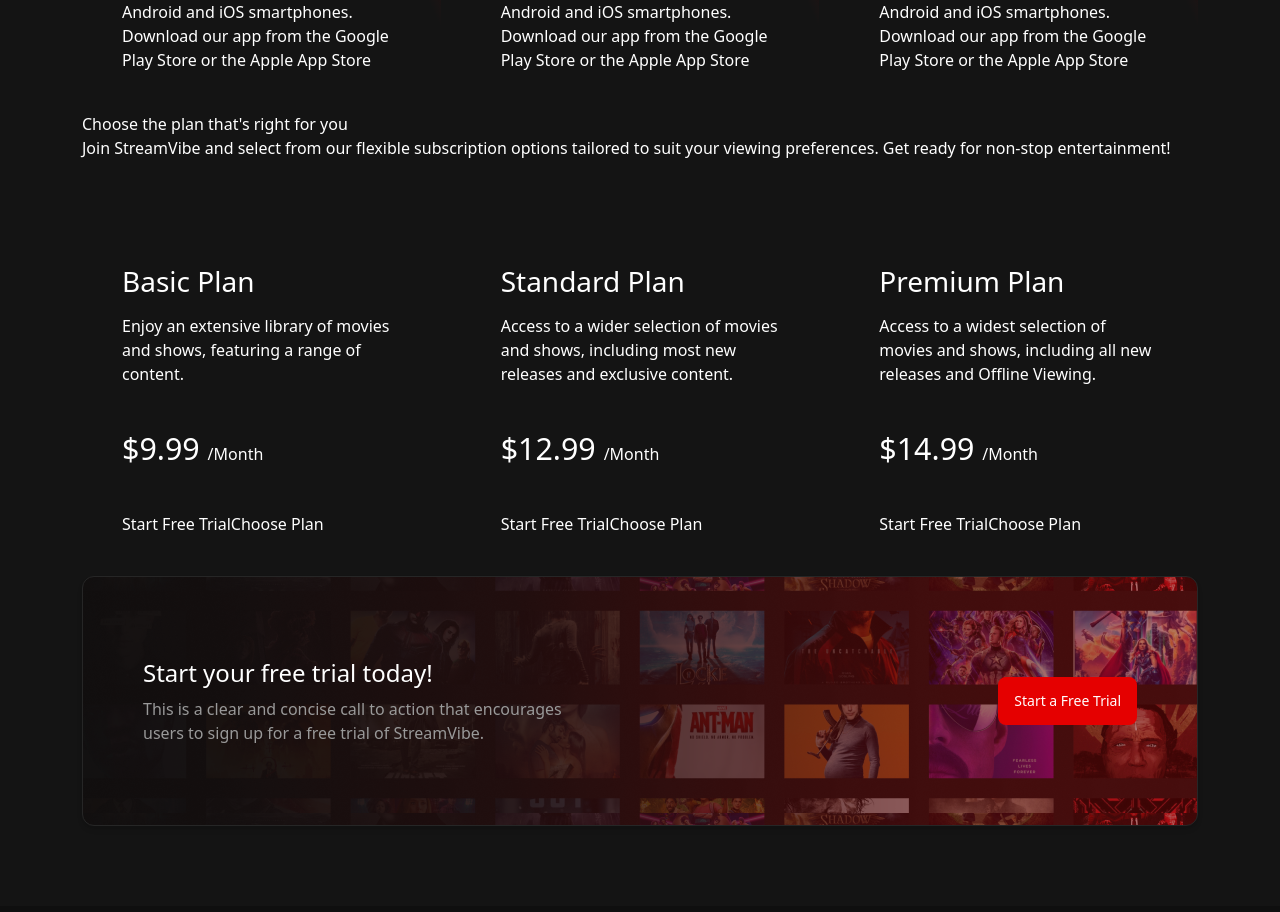
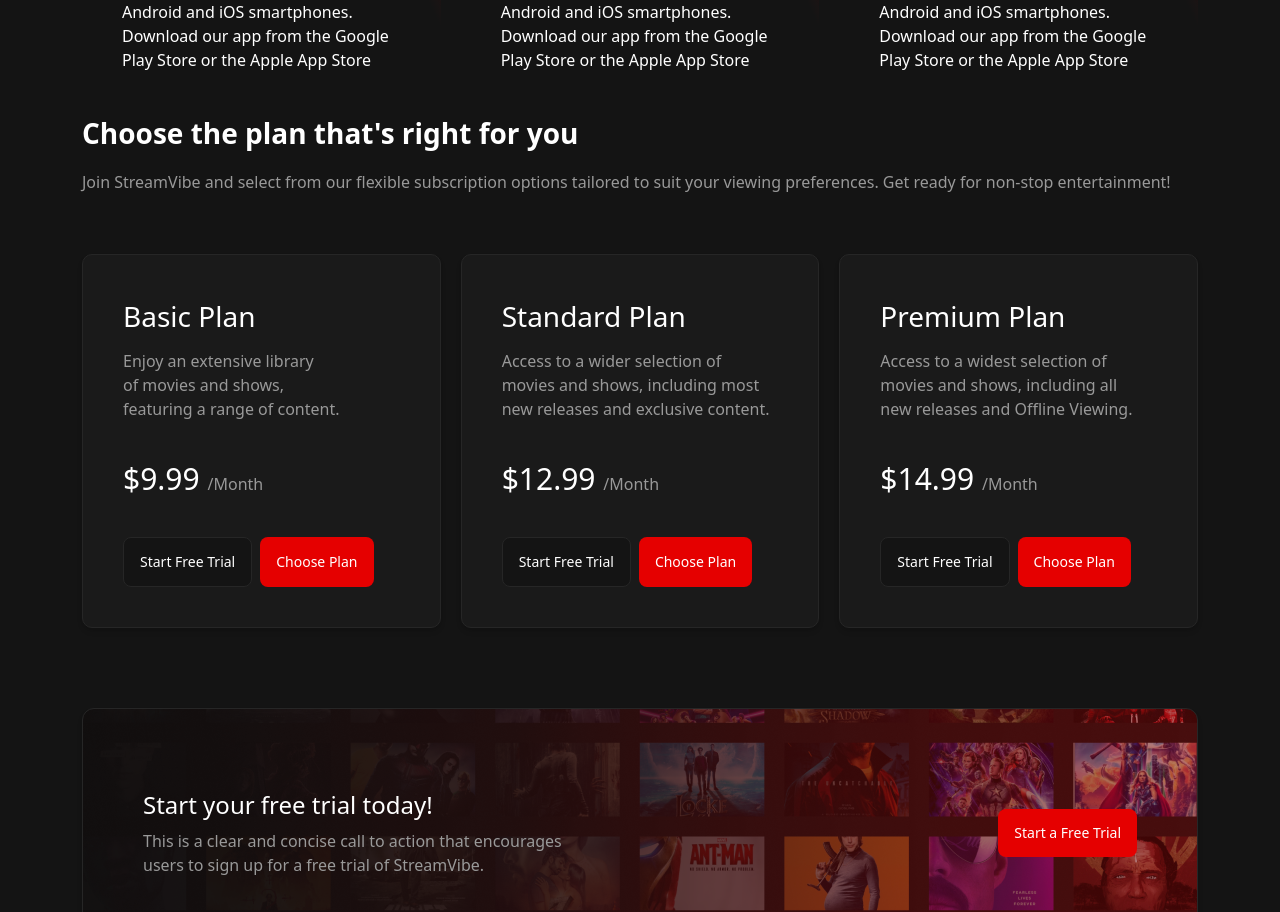
Before and after one commit to Ziad-Elshrief/Stream-Vibe, a React (Vite) app: page / in a window 1280 px wide. Shown: the part 3539-4451 px from the top of the page. Built offline with nearby package versions, Linux system fonts and the light colour scheme.

Commit message:
Finished prices and pricing plan components

```diff
--- a/src/components/Prices.jsx
+++ b/src/components/Prices.jsx
@@ -1,21 +1,41 @@
 import PricingPlan from "./PricingPlan";
 
 export default function Prices() {
-    return (
-      <main className="prices">
+  return (
+    <main className="mb-20">
       <div className="container">
-        <h2>Choose the plan that&apos;s right for you</h2>
-        <p>
+        <h2 className="font-bold text-[1.75rem] mb-4">
+          Choose the plan that&apos;s right for you
+        </h2>
+        <p className="text-gray60 text-balance">
           Join StreamVibe and select from our flexible subscription options
           tailored to suit your viewing preferences. Get ready for non-stop
           entertainment!
         </p>
-        <div className="plans three-grid">
-          < PricingPlan title="Basic Plan" description={"Enjoy an extensive library of movies and shows, featuring a range of content."} price={"9.99"} />
-          < PricingPlan title="Standard Plan" description={" Access to a wider selection of movies and shows, including most new releases and exclusive content."} price={"12.99"} />
-          < PricingPlan title="Premium Plan" description={"Access to a widest selection of movies and shows, including all new releases and Offline Viewing."} price={"14.99"} />
+        <div className="mt-[60px] grid gap-5 grid-cols-[repeat(auto-fill,minmax(300px,1fr))]">
+          <PricingPlan
+            title="Basic Plan"
+            description={
+              "Enjoy an extensive library of movies and shows, featuring a range of content."
+            }
+            price={"9.99"}
+          />
+          <PricingPlan
+            title="Standard Plan"
+            description={
+              " Access to a wider selection of movies and shows, including most new releases and exclusive content."
+            }
+            price={"12.99"}
+          />
+          <PricingPlan
+            title="Premium Plan"
+            description={
+              "Access to a widest selection of movies and shows, including all new releases and Offline Viewing."
+            }
+            price={"14.99"}
+          />
         </div>
       </div>
     </main>
-    );
-  }
+  );
+}
--- a/src/components/PricingPlan.jsx
+++ b/src/components/PricingPlan.jsx
@@ -1,16 +1,18 @@
-export default function PricingPlan({title , description , price}) {
+export default function PricingPlan({ title, description, price }) {
   return (
-    <div className="plan-card">
-      <h3>{title}</h3>
-      <p>
-        {description}
-      </p>
-      <h4>
-        ${price} <span>/Month</span>
+    <div className="bg-black10 border border-black15 rounded-[10px] p-10 shadow-md">
+      <h3 className="text-[1.75rem] mb-3">{title}</h3>
+      <p className="text-gray60 text-balance">{description}</p>
+      <h4 className="text-3xl my-10 ">
+        ${price} <span className="text-base text-gray60 ">/Month</span>
       </h4>
-      <div className="buttons d-flex gap-2">
-        <button className="black-btn">Start Free Trial</button>
-        <button className="red-btn">Choose Plan</button>
+      <div className="flex gap-2">
+        <button className=" w-fit text-sm  bg-black08 text-white px-4 py-3.5 rounded-lg outline-none border border-black15 focus-within:border-red45">
+          Start Free Trial
+        </button>
+        <button className="w-fit text-sm  bg-red45 text-white px-4 py-3.5 rounded-lg outline-none border-0 focus-within:border focus-within:border-black15">
+          Choose Plan
+        </button>
       </div>
     </div>
   );
--- a/src/index.css
+++ b/src/index.css
@@ -92,6 +92,8 @@
     border: 1px solid var(--black-15);
     background-color: var(--black-10);
 }
+
+/* mt-[60px] grid gap-5 grid-cols-[repeat(auto-fill,minmax(300px,1fr))] */
 
 .three-grid {
     margin-top: 60px;
@@ -274,7 +276,7 @@
     }
 }
 
-.prices .container {
+/* .prices .container {
     .plan-card {
         background-color: var(--black-10);
         border: 1px solid var(--black-15);
@@ -297,7 +299,7 @@
         }
 
     }
-}
+} */
 
 
 /* .trial .container .content {
```
